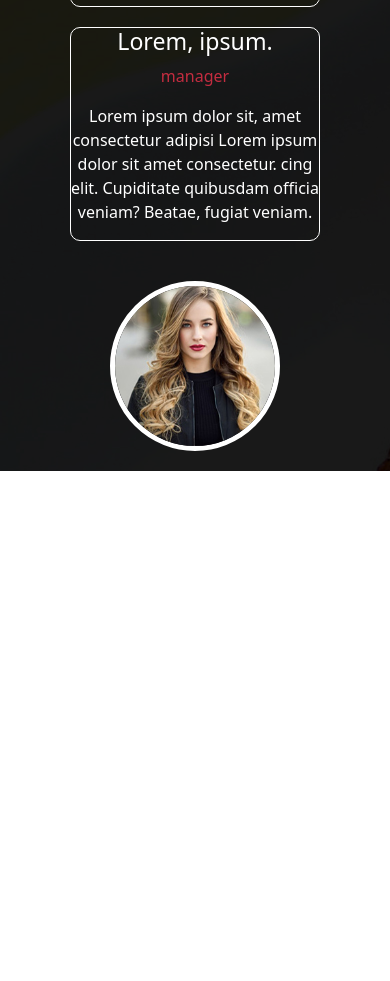
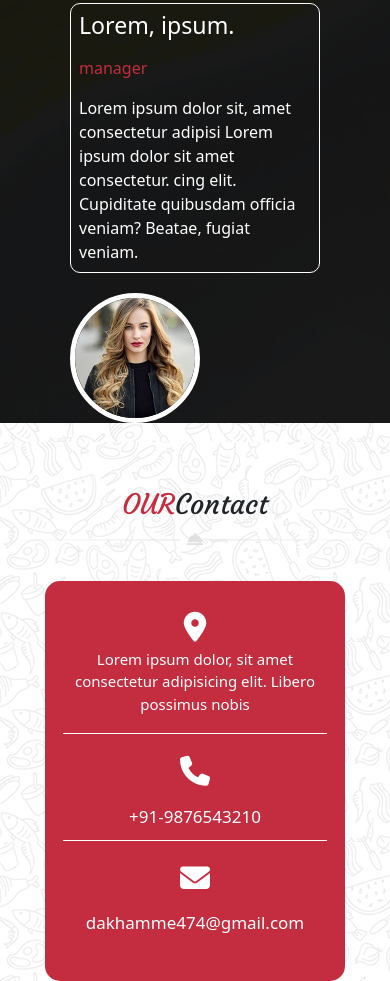
Before and after one commit to dakhamme474/projet_css_amine_dakhamme, a website: page index.html in a window 390 px wide. Shown: the part 4758-5739 px from the top of the page. Before the commit the page ends 5229 px from the top, so only its background shows below. Drawn offline with nearby package versions, Linux system fonts and the light colour scheme.

Commit message:
finish section 6

```diff
--- a/index.html
+++ b/index.html
@@ -184,24 +184,51 @@
             <img src="./public/img/decoration_line.png" alt="">
         </div>
         <div class="intro-mobile">
-        <div class="client-class text-center ">
+            <div class="client-class  ">
                 <div class="face-client"><img src="./public/img/personage/testimonial1.jpg" alt="">
                 </div>
                 <div class="client-info">
-                <h3 class="text-white">Lorem, ipsum.</h3>
-                <p class="text-rouge">manager</p>
-                 <p class="text-white"> Lorem ipsum dolor sit, amet consectetur adipisi Lorem ipsum  dolor sit amet consectetur. cing elit. Cupiditate quibusdam  officia veniam? Beatae,
+                    <h3 class="text-white p-2 m-0">Lorem, ipsum.</h3>
+                    <p class="text-rouge p-2 m-0">manager</p>
+                    <p class="text-white p-2 m-0"> Lorem ipsum dolor sit, amet consectetur adipisi Lorem ipsum dolor sit
+                        amet consectetur. cing elit. Cupiditate quibusdam officia veniam? Beatae,
                         fugiat veniam.</p>
                 </div>
                 <div class="client-info ">
-                <h3 class="text-white">Lorem, ipsum.</h3>
-                <p class="text-rouge">manager</p>
-                 <p class="text-white"> Lorem ipsum dolor sit, amet consectetur adipisi Lorem ipsum  dolor sit amet consectetur. cing elit. Cupiditate quibusdam  officia veniam? Beatae,
+                    <h3 class="text-white p-2 m-0">Lorem, ipsum.</h3>
+                    <p class="text-rouge p-2 m-0">manager</p>
+                    <p class="text-white p-2 m-0"> Lorem ipsum dolor sit, amet consectetur adipisi Lorem ipsum dolor sit
+                        amet consectetur. cing elit. Cupiditate quibusdam officia veniam? Beatae,
                         fugiat veniam.</p>
                 </div>
                 <div class="face-client"><img src="./public/img/personage/testimonial1.jpg" alt="">
                 </div>
-        </div></div>
+            </div>
+        </div>
+    </section>
+    <section class="section-6">
+        <div class="text-center our-contact">
+            <h1><span class="text-rouge contact">OUR</span>Contact</h1>
+            <img src="./public/img/decoration_line.png" alt="">
+        </div>
+        <div class="parent-contact">
+            <div class="contact-info text-center">
+                <div class="loca">
+                <div class="localisation mt-2"><i class="fa-solid fa-location-dot fa-2xl" style="color: #ffffff;"></i></div>
+                <div class="para-contact"><p class="text-white text-center  m-0">Lorem ipsum dolor, sit amet consectetur adipisicing elit. Libero possimus nobis</p></div>
+                </div>
+                <div class="telephone">
+                    <div class="icone-phone"><i class="fa-solid fa-phone fa-2xl" style="color: #ffffff;"></i></div>
+                    <div class="numero"><p class="text-white">+91-9876543210</p></div>
+                </div>
+                <div class="envelope">
+                    <div class="icone-envelope"><i class="fa-solid fa-envelope fa-2xl" style="color: #ffffff;"></i></div>
+                    <div class="email"> <p class="text-white">dakhamme474@gmail.com</p></div>
+                </div>
+
+
+            </div>
+        </div>
     </section>
 
 
--- a/src/sass/modules/_allmodules.scss
+++ b/src/sass/modules/_allmodules.scss
@@ -4,4 +4,5 @@
 @import "./page-1/section-3";
 @import "./page-1/section-4";
 @import "./page-1/section-5";
+@import "./page-1/section-6";
 @import "./page-1/footer";
--- a/src/sass/modules/page-1/_section-5.scss
+++ b/src/sass/modules/page-1/_section-5.scss
@@ -1,7 +1,7 @@
 .section-5{
     background-image: url(../img/testimonials_background.jpg);
     width: 100%;
-
+    height: 460px;
     margin-top: 50px;
     background-blend-mode: hue;
     background-color: rgba(0, 0, 0, 0.582);
@@ -16,7 +16,7 @@
     font-family: amine;
     text-align: center;
    h1{
-    padding-top: 65px;
+    padding-top: 85px;
    }
 }
 .face-client{
@@ -36,7 +36,7 @@
     .section-5{
         background-image: url(../img/testimonials_background.jpg);
         width: 100%;
-
+        height: auto;
         margin-top: 50px;
         background-blend-mode: hue;
         background-color: rgba(0, 0, 0, 0.582);
@@ -63,10 +63,10 @@
     }
     .face-client{
         img{
-            width: 170px;
+            width: 130px;
             border: 5px solid white;
             border-radius: 50%;
-            margin: 20px 0;
+
         }
     }
     .client-info{
@@ -82,6 +82,7 @@
     .section-5{
         background-image: url(../img/testimonials_background.jpg);
         width: 100%;
+        height: 500px;
         margin-top: 50px;
         background-blend-mode: hue;
         background-color: rgba(0, 0, 0, 0.582);
@@ -101,15 +102,18 @@
        }
     }
     .face-client{
+
         img{
             width: 150px;
             border: 5px solid white;
             border-radius: 50%;
+
         }
     }
     .client-info{
         width: 190px;
         border: 1px solid white;
         border-radius: 10px;
+
     }
 }
--- /dev/null
+++ b/src/sass/modules/page-1/_section-6.scss
@@ -0,0 +1,140 @@
+.our-contact{
+    font-family: amine;
+    margin-top: 65px;
+    h1{
+        margin: 0;
+    }
+}
+.parent-contact{
+    display: flex;
+    justify-content: center;
+    margin-top: 60px;
+}
+.contact-info{
+    background-color: $red;
+width: 400px;
+height: 370px;
+border-radius: 15px;
+padding: 18px;
+}
+.localisation{
+    i{
+        padding: 20px;
+        font-size: 40px;
+    }
+}
+.loca{
+    border-bottom: 1px solid white;
+}
+.para-contact{
+    p{
+        padding-bottom: 18px;
+    }
+}
+.telephone{
+    margin-top: 15px;
+    border-bottom: 1px solid white;
+}
+.icone-phone{
+    i{
+        padding: 22px;
+        font-size: 40px;
+    }
+}
+.numero{
+    p{
+        padding: 10px;
+        font-size: 19px;
+        margin: 0;
+    }
+}
+.envelope{
+    margin-top: 15px;
+
+}
+.icone-envelope{
+    i{
+        padding: 22px;
+        font-size: 40px;
+    }
+}
+.email{
+    p{
+        padding: 10px;
+        font-size: 19px;
+        margin: 0;
+    }
+}
+@media (min-width : 320px) and (max-width : 426px) {
+    .our-contact{
+        font-family: amine;
+        margin-top: 65px;
+        h1{
+            margin: 0;
+        }
+        img{
+            width: 100%;
+        }
+    }
+    .parent-contact{
+        display: flex;
+        justify-content: center;
+        margin-top: 35px;
+    }
+    .contact-info{
+        background-color: $red;
+    width: 300px;
+    height: 400px;
+    border-radius: 15px;
+    padding: 18px;
+    }
+    .localisation{
+        i{
+            padding: 20px;
+            font-size: 30px;
+        }
+    }
+    .loca{
+        border-bottom: 1px solid white;
+    }
+    .para-contact{
+        p{
+            padding-bottom: 18px;
+            font-size: 15px;
+        }
+    }
+    .telephone{
+        margin-top: 15px;
+        border-bottom: 1px solid white;
+    }
+    .icone-phone{
+        i{
+            padding: 22px;
+            font-size: 30px;
+        }
+    }
+    .numero{
+        p{
+            padding: 10px;
+            font-size: 17px;
+            margin: 0;
+        }
+    }
+    .envelope{
+        margin-top: 15px;
+
+    }
+    .icone-envelope{
+        i{
+            padding: 22px;
+            font-size: 30px;
+        }
+    }
+    .email{
+        p{
+            padding: 10px;
+            font-size: 17px;
+            margin: 0;
+        }
+    }
+}
```
Also changed, not shown: public/css/app.css, 1 other file. Lines whose indentation alone changed are shown as unchanged.
